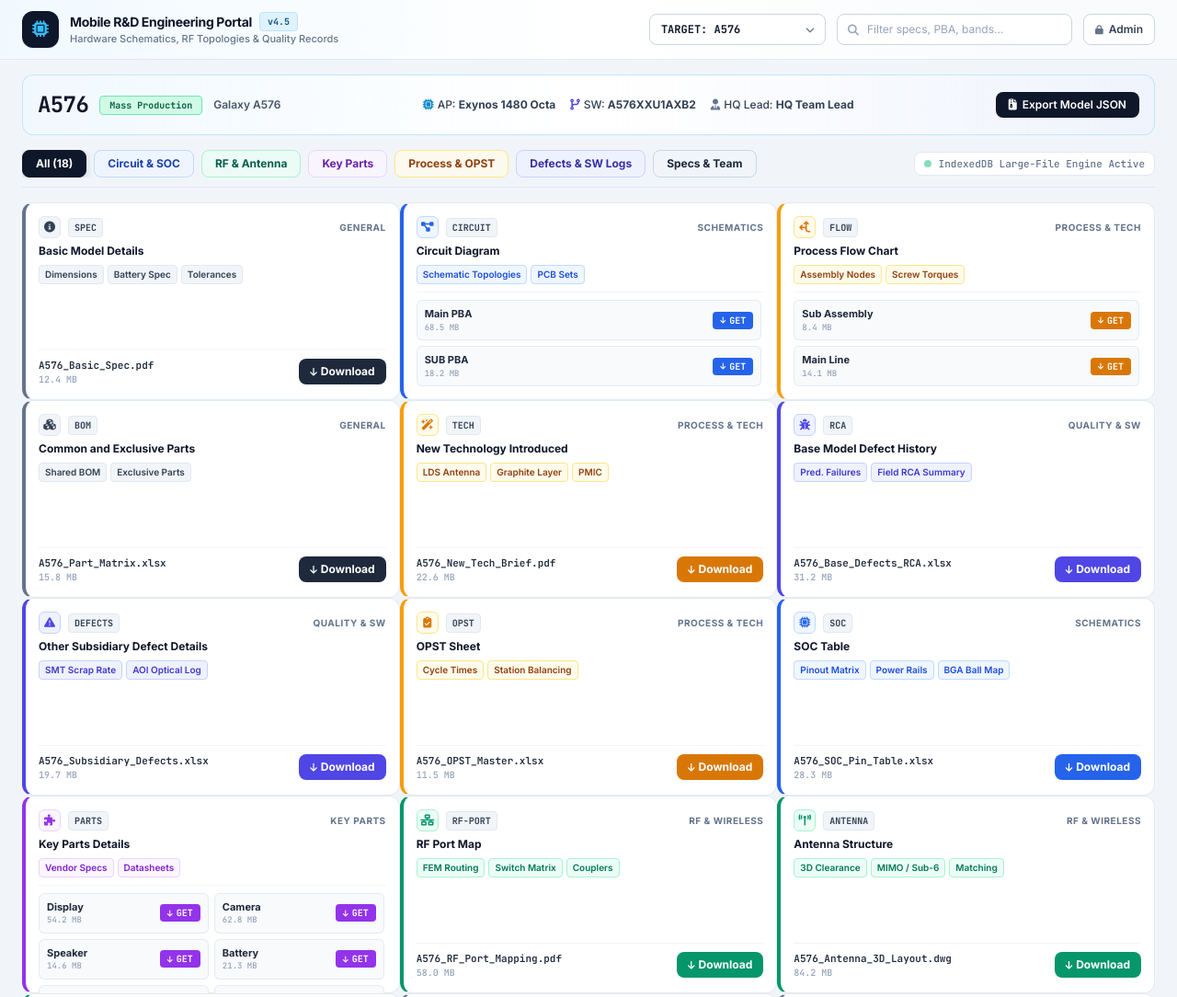
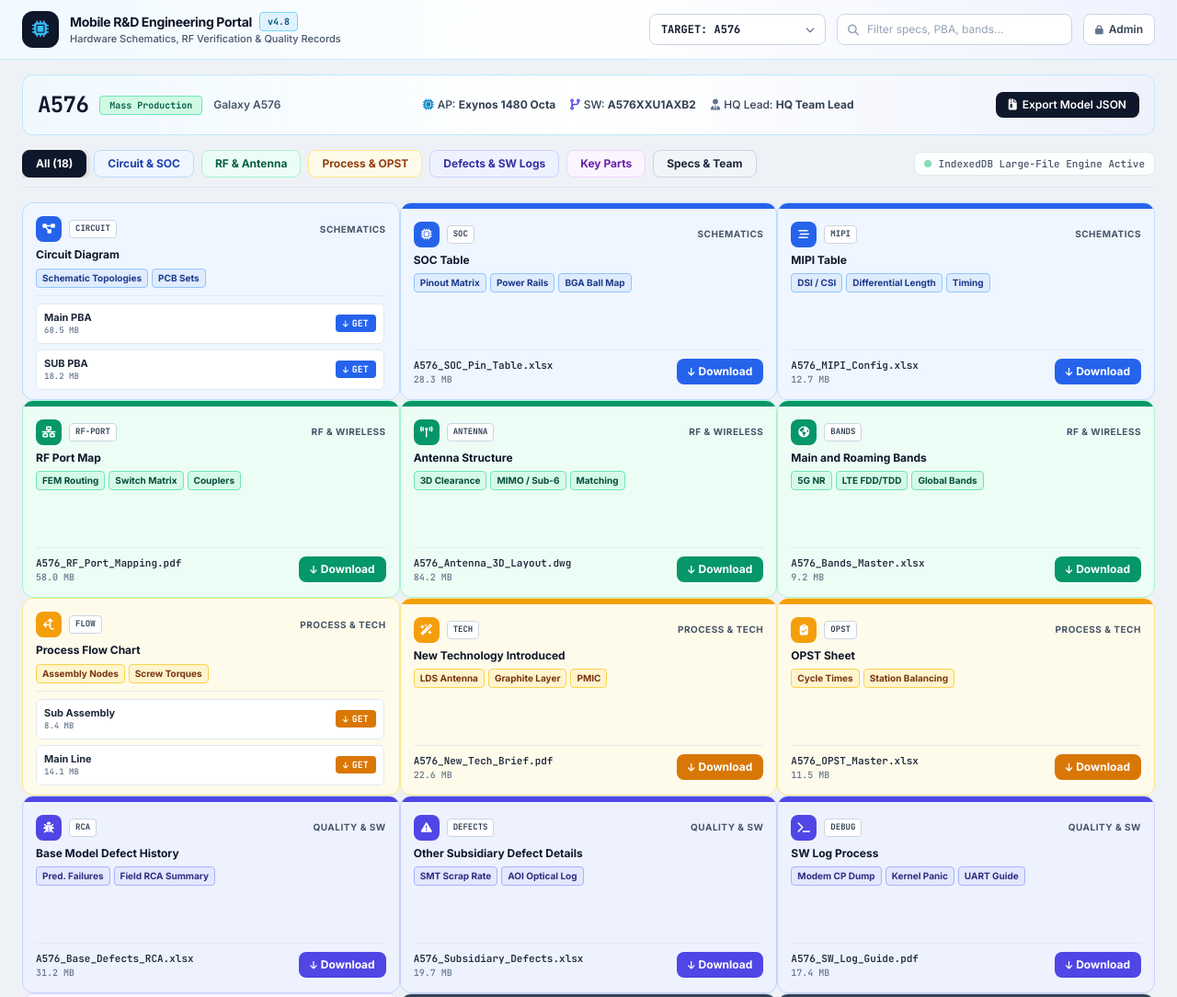
Before and after one commit to shivamkushwaha20996-cmyk/Mobile-Dashboard, a plain HTML site: page index.html in a window 1280 px wide. Shown: the top 1084 px of the page at 92% size. Drawn offline with nearby package versions, Linux system fonts and the light colour scheme.

Commit message:
Update index.html

```diff
--- a/index.html
+++ b/index.html
@@ -1,5 +1,5 @@
 <!DOCTYPE html>
-<html lang="en" class="h-full bg-[#F1F5F9]">
+<html lang="en" class="h-full bg-[#EEF2F6]">
 <head>
   <meta charset="UTF-8" />
   <meta name="viewport" content="width=device-width, initial-scale=1.0" />
@@ -9,7 +9,7 @@
   <script src="https://cdn.tailwindcss.com"></script>
   <link rel="stylesheet" href="https://cdnjs.cloudflare.com/ajax/libs/font-awesome/6.5.1/css/all.min.css" />
 
-  <!-- Google Fonts: Inter & JetBrains Mono -->
+  <!-- Fonts -->
   <link rel="preconnect" href="https://fonts.googleapis.com">
   <link rel="preconnect" href="https://fonts.gstatic.com" crossorigin>
   <link href="https://fonts.googleapis.com/css2?family=Inter:wght@400;500;600;700;800&family=JetBrains+Mono:wght@500;600;700&display=swap" rel="stylesheet">
@@ -36,27 +36,25 @@
     .no-scrollbar::-webkit-scrollbar { display: none; }
     .no-scrollbar { -ms-overflow-style: none; scrollbar-width: none; }
 
-    /* Symmetrical Card Elevation */
     .rd-card {
-      transition: transform 0.16s ease, box-shadow 0.16s ease, border-color 0.16s ease;
+      transition: transform 0.16s ease, box-shadow 0.16s ease;
     }
     .rd-card:hover {
       transform: translateY(-2px);
-      box-shadow: 0 10px 24px -4px rgba(15, 23, 42, 0.08);
-      border-color: #cbd5e1;
+      box-shadow: 0 10px 22px -5px rgba(0, 0, 0, 0.1);
     }
-    .cat-pill.active {
+    .cat-btn.active {
       background-color: #0f172a !important;
       color: #ffffff !important;
       border-color: #0f172a !important;
-      box-shadow: 0 2px 8px rgba(15, 23, 42, 0.18);
+      box-shadow: 0 2px 8px rgba(15, 23, 42, 0.2);
     }
   </style>
 </head>
-<body class="bg-[#F1F5F9] text-slate-800 min-h-full flex flex-col font-sans antialiased">
+<body class="bg-[#EEF2F6] text-slate-800 min-h-full flex flex-col font-sans antialiased">
 
   <!-- Desktop Top Navigation Header (Light-Tinted) -->
-  <header class="sticky top-0 z-40 bg-gradient-to-r from-sky-50/95 via-white/95 to-slate-50/95 backdrop-blur-md border-b border-slate-200/90 shadow-2xs">
+  <header class="sticky top-0 z-40 bg-gradient-to-r from-sky-50/95 via-white/95 to-indigo-50/95 backdrop-blur-md border-b border-sky-200/80 shadow-xs">
     <div class="max-w-[1720px] mx-auto px-6 h-16 flex items-center justify-between gap-4">
 
       <!-- Brand & Project Title -->
@@ -67,9 +65,9 @@
         <div>
           <div class="flex items-center gap-2">
             <h1 class="text-sm font-bold tracking-tight text-slate-900">Mobile R&D Engineering Portal</h1>
-            <span class="text-[10px] font-mono font-bold px-2 py-0.5 rounded bg-sky-100 text-sky-800 border border-sky-200">v4.5</span>
+            <span class="text-[10px] font-mono font-bold px-2 py-0.5 rounded bg-sky-100 text-sky-800 border border-sky-300">v4.8</span>
           </div>
-          <p class="text-[11px] text-slate-500 font-medium">Hardware Schematics, RF Topologies & Quality Records</p>
+          <p class="text-[11px] text-slate-600 font-medium">Hardware Schematics, RF Verification & Quality Records</p>
         </div>
       </div>
 
@@ -113,33 +111,33 @@
   <!-- Main Workstation Area -->
   <div class="max-w-[1720px] w-full mx-auto px-6 py-4 space-y-4 flex-1">
 
-    <!-- Top Model Banner (Light Tinted, Balanced Symmetrical Strip) -->
-    <section id="modelBanner" class="p-4 rounded-xl bg-gradient-to-r from-sky-50/80 via-white to-indigo-50/60 border border-sky-200/90 shadow-2xs flex flex-wrap items-center justify-between gap-4">
+    <!-- Top Model Banner (Light-Tinted Accent Strip) -->
+    <section id="modelBanner" class="p-4 rounded-xl bg-gradient-to-r from-sky-50/90 via-white to-indigo-50/70 border border-sky-200/90 shadow-2xs flex flex-wrap items-center justify-between gap-4">
       <!-- Injected by JavaScript -->
     </section>
 
     <!-- Category Filter Tabs -->
     <div class="flex items-center justify-between gap-4 border-b border-slate-200 pb-2.5">
       <div class="flex items-center gap-2 overflow-x-auto no-scrollbar" id="categoryTabs">
-        <button data-cat="all" class="cat-pill active px-3.5 py-1.5 rounded-lg text-xs font-bold bg-white border border-slate-300 text-slate-700 hover:bg-slate-50 transition cursor-pointer">All (18)</button>
-        <button data-cat="Schematics" class="cat-pill px-3.5 py-1.5 rounded-lg text-xs font-bold bg-blue-50/80 border border-blue-200 text-blue-800 hover:bg-blue-100 transition cursor-pointer">Circuit & SOC</button>
-        <button data-cat="RF & Wireless" class="cat-pill px-3.5 py-1.5 rounded-lg text-xs font-bold bg-emerald-50/80 border border-emerald-200 text-emerald-800 hover:bg-emerald-100 transition cursor-pointer">RF & Antenna</button>
-        <button data-cat="Key Parts" class="cat-pill px-3.5 py-1.5 rounded-lg text-xs font-bold bg-purple-50/80 border border-purple-200 text-purple-800 hover:bg-purple-100 transition cursor-pointer">Key Parts</button>
-        <button data-cat="Process & Tech" class="cat-pill px-3.5 py-1.5 rounded-lg text-xs font-bold bg-amber-50/80 border border-amber-200 text-amber-800 hover:bg-amber-100 transition cursor-pointer">Process & OPST</button>
-        <button data-cat="Quality & SW" class="cat-pill px-3.5 py-1.5 rounded-lg text-xs font-bold bg-indigo-50/80 border border-indigo-200 text-indigo-800 hover:bg-indigo-100 transition cursor-pointer">Defects & SW Logs</button>
-        <button data-cat="General" class="cat-pill px-3.5 py-1.5 rounded-lg text-xs font-bold bg-slate-100 border border-slate-300 text-slate-800 hover:bg-slate-200 transition cursor-pointer">Specs & Team</button>
+        <button data-cat="all" class="cat-btn active px-3.5 py-1.5 rounded-lg text-xs font-bold bg-white border border-slate-300 text-slate-700 hover:bg-slate-50 transition cursor-pointer">All (18)</button>
+        <button data-cat="Schematics" class="cat-btn px-3.5 py-1.5 rounded-lg text-xs font-bold bg-blue-50 border border-blue-200 text-blue-800 hover:bg-blue-100 transition cursor-pointer">Circuit & SOC</button>
+        <button data-cat="RF & Wireless" class="cat-btn px-3.5 py-1.5 rounded-lg text-xs font-bold bg-emerald-50 border border-emerald-200 text-emerald-800 hover:bg-emerald-100 transition cursor-pointer">RF & Antenna</button>
+        <button data-cat="Process & Tech" class="cat-btn px-3.5 py-1.5 rounded-lg text-xs font-bold bg-amber-50 border border-amber-200 text-amber-800 hover:bg-amber-100 transition cursor-pointer">Process & OPST</button>
+        <button data-cat="Quality & SW" class="cat-btn px-3.5 py-1.5 rounded-lg text-xs font-bold bg-indigo-50 border border-indigo-200 text-indigo-800 hover:bg-indigo-100 transition cursor-pointer">Defects & SW Logs</button>
+        <button data-cat="Key Parts" class="cat-btn px-3.5 py-1.5 rounded-lg text-xs font-bold bg-purple-50 border border-purple-200 text-purple-800 hover:bg-purple-100 transition cursor-pointer">Key Parts</button>
+        <button data-cat="General" class="cat-btn px-3.5 py-1.5 rounded-lg text-xs font-bold bg-slate-100 border border-slate-300 text-slate-800 hover:bg-slate-200 transition cursor-pointer">Specs & Team</button>
       </div>
 
-      <div class="hidden lg:flex items-center gap-2 text-[11px] font-mono text-slate-500 bg-white px-2.5 py-1 rounded-lg border border-slate-200">
+      <div class="hidden lg:flex items-center gap-2 text-[11px] font-mono text-slate-600 bg-white/90 px-2.5 py-1 rounded-lg border border-slate-200">
         <span class="w-2 h-2 rounded-full bg-emerald-500 animate-pulse"></span>
         <span>IndexedDB Large-File Engine Active</span>
       </div>
     </div>
 
-    <!-- Symmetrical 3-Column Desktop Grid (6 Rows of 3 = 18 Perfect Cards) -->
+    <!-- Symmetrical Multi-Colored Engineering Cards Grid -->
     <main>
       <div id="cardsGrid" class="grid grid-cols-1 md:grid-cols-2 lg:grid-cols-3 gap-4.5">
-        <!-- Injected Symmetrical Cards -->
+        <!-- Injected Symmetrically Grouped Cards -->
       </div>
     </main>
 
@@ -278,45 +276,67 @@
       });
     }
 
-    // SYMMETRICAL ACCENT COLOR THEMES (Uniform White Base + Controlled Accent Ribbons)
+    // ORIGINAL VIBRANT FULL-BOX COLOR PALETTES (Calm Tech-Indigo used for Quality)
     const categoryStyles = {
       "Schematics": {
-        leftBar: "border-l-4 border-l-blue-600",
-        iconBox: "bg-blue-50 text-blue-600 border border-blue-200",
-        tagBadge: "bg-blue-50 text-blue-700 border-blue-200",
-        btn: "bg-blue-600 hover:bg-blue-700 text-white"
+        cardBg: "bg-[#EFF6FF] border-blue-200",
+        topStripe: "bg-blue-600",
+        iconBox: "bg-blue-600 text-white",
+        tagBadge: "bg-blue-100/80 text-blue-900 border-blue-300",
+        btn: "bg-blue-600 hover:bg-blue-700 text-white shadow-xs"
       },
       "RF & Wireless": {
-        leftBar: "border-l-4 border-l-emerald-600",
-        iconBox: "bg-emerald-50 text-emerald-600 border border-emerald-200",
-        tagBadge: "bg-emerald-50 text-emerald-700 border-emerald-200",
-        btn: "bg-emerald-600 hover:bg-emerald-700 text-white"
+        cardBg: "bg-[#ECFDF5] border-emerald-200",
+        topStripe: "bg-emerald-600",
+        iconBox: "bg-emerald-600 text-white",
+        tagBadge: "bg-emerald-100/80 text-emerald-900 border-emerald-300",
+        btn: "bg-emerald-600 hover:bg-emerald-700 text-white shadow-xs"
+      },
+      "Process & Tech": {
+        cardBg: "bg-[#FFFBEB] border-amber-200",
+        topStripe: "bg-amber-500",
+        iconBox: "bg-amber-500 text-white",
+        tagBadge: "bg-amber-100/80 text-amber-900 border-amber-300",
+        btn: "bg-amber-600 hover:bg-amber-700 text-white shadow-xs"
+      },
+      "Quality & SW": {
+        cardBg: "bg-[#EEF2FF] border-indigo-200",
+        topStripe: "bg-indigo-600",
+        iconBox: "bg-indigo-600 text-white",
+        tagBadge: "bg-indigo-100/80 text-indigo-900 border-indigo-300",
+        btn: "bg-indigo-600 hover:bg-indigo-700 text-white shadow-xs"
       },
       "Key Parts": {
-        leftBar: "border-l-4 border-l-purple-600",
-        iconBox: "bg-purple-50 text-purple-600 border border-purple-200",
-        tagBadge: "bg-purple-50 text-purple-700 border-purple-200",
-        btn: "bg-purple-600 hover:bg-purple-700 text-white"
-      },
-      "Process & Tech": {
-        leftBar: "border-l-4 border-l-amber-500",
-        iconBox: "bg-amber-50 text-amber-600 border border-amber-200",
-        tagBadge: "bg-amber-50 text-amber-800 border-amber-200",
-        btn: "bg-amber-600 hover:bg-amber-700 text-white"
-      },
-      "Quality & SW": {
-        leftBar: "border-l-4 border-l-indigo-600",
-        iconBox: "bg-indigo-50 text-indigo-600 border border-indigo-200",
-        tagBadge: "bg-indigo-50 text-indigo-700 border-indigo-200",
-        btn: "bg-indigo-600 hover:bg-indigo-700 text-white"
+        cardBg: "bg-[#FAF5FF] border-purple-200",
+        topStripe: "bg-purple-600",
+        iconBox: "bg-purple-600 text-white",
+        tagBadge: "bg-purple-100/80 text-purple-900 border-purple-300",
+        btn: "bg-purple-600 hover:bg-purple-700 text-white shadow-xs"
       },
       "General": {
-        leftBar: "border-l-4 border-l-slate-500",
-        iconBox: "bg-slate-100 text-slate-700 border border-slate-200",
-        tagBadge: "bg-slate-100 text-slate-700 border-slate-200",
-        btn: "bg-slate-800 hover:bg-slate-900 text-white"
+        cardBg: "bg-[#F8FAFC] border-slate-300",
+        topStripe: "bg-slate-700",
+        iconBox: "bg-slate-700 text-white",
+        tagBadge: "bg-slate-200/80 text-slate-800 border-slate-300",
+        btn: "bg-slate-800 hover:bg-slate-900 text-white shadow-xs"
       }
     };
+
+    // SYMMETRICAL CATEGORY REORDERING: Grouped in clean 3-card color rows!
+    const symmetricalDisplayOrder = [
+      // Row 1: Schematics (3 Blue Cards)
+      "B", "I", "P",
+      // Row 2: RF & Wireless (3 Emerald Cards)
+      "K", "L", "M",
+      // Row 3: Process & Tech (3 Amber Cards)
+      "C", "E", "H",
+      // Row 4: Quality & SW Logs (3 Indigo Cards)
+      "F", "G", "Q",
+      // Row 5: Key Hardware Modules (Purple & Specs)
+      "J", "D", "A",
+      // Row 6: Organization & Standards (Slate Cards)
+      "N", "O", "R"
+    ];
 
     const defaultDashboardData = {
       A576: {
@@ -331,7 +351,7 @@
             { name: "Sub Assembly", filename: "A576_Sub_Assembly_Flow.xlsx", size: "8.4 MB" },
             { name: "Main Line", filename: "A576_Main_Line_SOP.xlsx", size: "14.1 MB" }
           ]},
-          D: { title: "Common and Exclusive Parts", category: "General", icon: "fa-cubes", tag: "BOM", tags: ["Shared BOM", "Exclusive Parts"], filename: "A576_Part_Matrix.xlsx", size: "15.8 MB" },
+          D: { title: "Common & Exclusive Parts", category: "General", icon: "fa-cubes", tag: "BOM", tags: ["Shared BOM", "Exclusive Parts"], filename: "A576_Part_Matrix.xlsx", size: "15.8 MB" },
           E: { title: "New Technology Introduced", category: "Process & Tech", icon: "fa-wand-magic-sparkles", tag: "TECH", tags: ["LDS Antenna", "Graphite Layer", "PMIC"], filename: "A576_New_Tech_Brief.pdf", size: "22.6 MB" },
           F: { title: "Base Model Defect History", category: "Quality & SW", icon: "fa-bug", tag: "RCA", tags: ["Pred. Failures", "Field RCA Summary"], filename: "A576_Base_Defects_RCA.xlsx", size: "31.2 MB" },
           G: { title: "Other Subsidiary Defect Details", category: "Quality & SW", icon: "fa-triangle-exclamation", tag: "DEFECTS", tags: ["SMT Scrap Rate", "AOI Optical Log"], filename: "A576_Subsidiary_Defects.xlsx", size: "19.7 MB" },
@@ -357,7 +377,7 @@
       }
     };
 
-    // Auto clone for remaining models
+    // Auto-clone for remaining models
     ["A376", "A076", "A075", "A085", "S741"].forEach((m) => {
       const cloned = JSON.parse(JSON.stringify(defaultDashboardData["A576"]));
       cloned.meta.name = `Galaxy ${m}`;
@@ -447,9 +467,13 @@
     function renderCards() {
       const grid = document.getElementById("cardsGrid");
       grid.innerHTML = "";
-      const entries = Object.entries(appData[currentModel].items);
 
-      const filtered = entries.filter(([key, item]) => {
+      // Use symmetricalDisplayOrder so identical categories stay together side-by-side
+      const orderedEntries = symmetricalDisplayOrder
+        .map(key => [key, appData[currentModel].items[key]])
+        .filter(([key, item]) => item !== undefined);
+
+      const filtered = orderedEntries.filter(([key, item]) => {
         const matchesCat = activeCategory === "all" || item.category === activeCategory;
         const q = searchKeyword.toLowerCase();
         return matchesCat && (
@@ -471,15 +495,15 @@
 
         if (item.subItems) {
           // Multi-item symmetrical compact matrix
-          const isCompactSix = item.subItems.length > 2;
+          const isCompact = item.subItems.length > 2;
           bottomContent = `
-            <div class="pt-2 border-t border-slate-100 mt-2">
-              <div class="grid ${isCompactSix ? 'grid-cols-2 gap-1.5' : 'grid-cols-1 gap-1.5'} max-h-28 overflow-y-auto pr-0.5">
+            <div class="pt-2 border-t border-slate-200/80 mt-2">
+              <div class="grid ${isCompact ? 'grid-cols-2 gap-1.5' : 'grid-cols-1 gap-1.5'} max-h-28 overflow-y-auto pr-0.5">
                 ${item.subItems.map((sub, idx) => `
-                  <div class="flex items-center justify-between p-1.5 px-2 rounded-md bg-slate-50 border border-slate-200/80 hover:border-slate-300 transition">
+                  <div class="flex items-center justify-between p-1.5 px-2 rounded-md bg-white border border-slate-200 hover:border-slate-300 transition shadow-2xs">
                     <div class="truncate mr-1.5">
                       <div class="text-[11px] font-bold text-slate-800 truncate">${sub.name}</div>
-                      <div class="text-[9px] font-mono text-slate-400 truncate">${sub.size || 'FILE'}</div>
+                      <div class="text-[9px] font-mono text-slate-500 truncate">${sub.size || 'FILE'}</div>
                     </div>
                     <button onclick="handleDownload('${currentModel}_${key}_${idx}', '${sub.filename}')" class="shrink-0 px-2 py-0.5 ${style.btn} rounded text-[10px] font-mono font-bold flex items-center gap-1 transition shadow-2xs cursor-pointer">
                       <i class="fa-solid fa-arrow-down text-[8px]"></i>
@@ -491,12 +515,12 @@
             </div>
           `;
         } else {
-          // Single standalone file row (Height-matched)
+          // Single standalone file row
           bottomContent = `
-            <div class="pt-2 border-t border-slate-100 mt-2 flex items-center justify-between gap-2">
+            <div class="pt-2 border-t border-slate-200/80 mt-2 flex items-center justify-between gap-2">
               <div class="truncate">
                 <div class="text-[11px] text-slate-800 font-mono font-semibold truncate">${item.filename}</div>
-                <div class="text-[10px] text-slate-400 font-mono">${item.size || 'Master'}</div>
+                <div class="text-[10px] text-slate-500 font-mono font-medium">${item.size || 'Master'}</div>
               </div>
               <button onclick="handleDownload('${currentModel}_${key}', '${item.filename}')" class="shrink-0 px-3 py-1.5 ${style.btn} rounded-lg text-xs font-bold flex items-center gap-1 transition shadow-2xs cursor-pointer">
                 <i class="fa-solid fa-arrow-down text-[10px]"></i>
@@ -507,22 +531,26 @@
         }
 
         const tagsHtml = (item.tags || []).map(t => `
-          <span class="text-[10px] font-semibold px-1.5 py-0.5 rounded ${style.tagBadge} border">${t}</span>
+          <span class="text-[10px] font-bold px-1.5 py-0.5 rounded ${style.tagBadge} border">${t}</span>
         `).join("");
 
         const card = document.createElement("div");
-        card.className = `rd-card bg-white rounded-xl border border-slate-200/90 ${style.leftBar} flex flex-col justify-between shadow-2xs p-3.5 h-[215px]`;
+        card.className = `rd-card ${style.cardBg} rounded-xl border flex flex-col justify-between shadow-xs overflow-hidden h-[215px]`;
         card.innerHTML = `
+          <!-- Top Color Accent Stripe -->
+          <div class="h-1.5 w-full ${style.topStripe}"></div>
+
+          <div class="p-3.5 flex flex-col justify-between h-full">
             <div>
-            <!-- Header Row: Icon, Code & Category Pill -->
+              <!-- Card Header -->
               <div class="flex items-center justify-between gap-2 mb-1.5">
                 <div class="flex items-center gap-2">
-                <div class="w-6 h-6 rounded-md ${style.iconBox} flex items-center justify-center text-xs shadow-2xs">
+                  <div class="w-7 h-7 rounded-lg ${style.iconBox} flex items-center justify-center text-xs shadow-xs">
                     <i class="fa-solid ${item.icon}"></i>
                   </div>
-                <span class="text-[10px] font-mono font-bold px-1.5 py-0.5 rounded bg-slate-100 text-slate-700 border border-slate-200">${item.tag || key}</span>
+                  <span class="text-[9px] font-mono font-bold px-1.5 py-0.5 rounded bg-white text-slate-700 border border-slate-300 shadow-2xs">${item.tag || key}</span>
                 </div>
-              <span class="text-[10px] font-bold uppercase tracking-wider text-slate-500">${item.category}</span>
+                <span class="text-[10px] font-bold uppercase tracking-wider text-slate-600">${item.category}</span>
               </div>
 
               <!-- Title -->
@@ -534,8 +562,9 @@
               </div>
             </div>
 
-          <!-- Symmetrical Aligned Footer Area -->
+            <!-- Action Area -->
             ${bottomContent}
+          </div>
         `;
         grid.appendChild(card);
       });
@@ -615,9 +644,9 @@
         renderCards();
       });
 
-      document.querySelectorAll(".cat-pill").forEach(btn => {
+      document.querySelectorAll(".cat-btn").forEach(btn => {
         btn.addEventListener("click", () => {
-          document.querySelectorAll(".cat-pill").forEach(b => b.classList.remove("active"));
+          document.querySelectorAll(".cat-btn").forEach(b => b.classList.remove("active"));
           btn.classList.add("active");
           activeCategory = btn.getAttribute("data-cat");
           renderCards();
```
Lines whose indentation alone changed are shown as unchanged.
